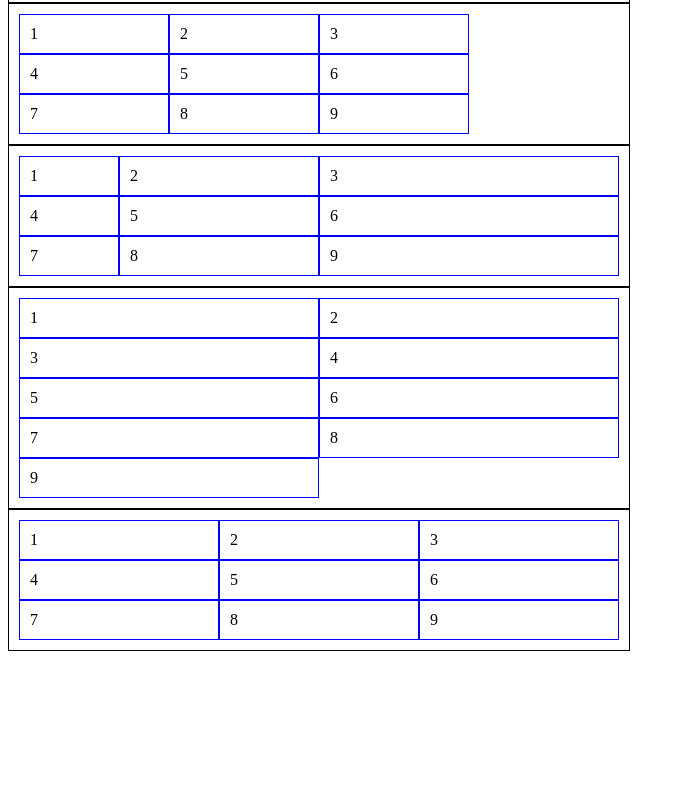
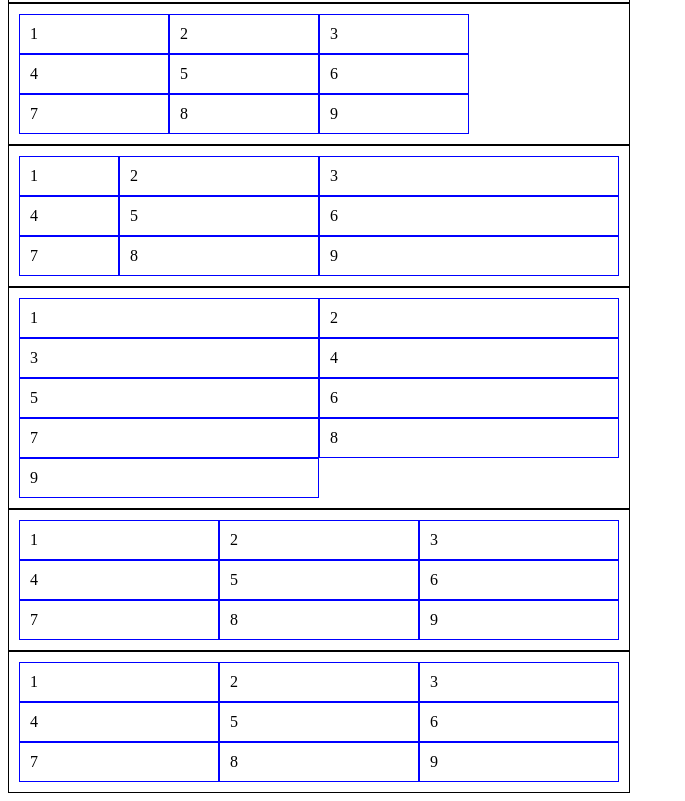
Before and after one commit to elizatim777/grid, a plain HTML site: page index.html in a window 1280 px wide. Shown: the part 859-1660 px from the top of the page, without its empty margins (0-685 px from the left). Before the commit the page ends 1518 px from the top, so only its background shows below. Drawn offline with Linux system fonts and the light colour scheme.

Commit message:
desyatoe

```diff
--- a/index.html
+++ b/index.html
@@ -120,5 +120,19 @@
     <div id="p2">8</div>
     <div id="p2">9</div>
     </div>
+
+    <div id="a1">
+	<div id="a2">1</div>
+	<div id="a2">2</div>
+	<div id="a2">3</div>
+	<div id="a2">4</div>
+    <div id="a2">5</div>
+    <div id="a2">6</div>
+    <div id="a2">7</div>
+    <div id="a2">8</div>
+    <div id="a2">9</div>
+    </div>
+
+
 </body>
 </html>
--- a/style.css
+++ b/style.css
@@ -127,3 +127,16 @@
     padding: 10px;
     border: 1px solid blue;
 }
+
+#a1 {
+    display: grid;
+    grid-template-columns: 1fr 1fr 1fr;
+    border: 1px solid black;
+    padding: 10px;
+    width: 600px;
+}
+
+#a2 {
+    padding: 10px;
+    border: 1px solid blue;
+}
```
